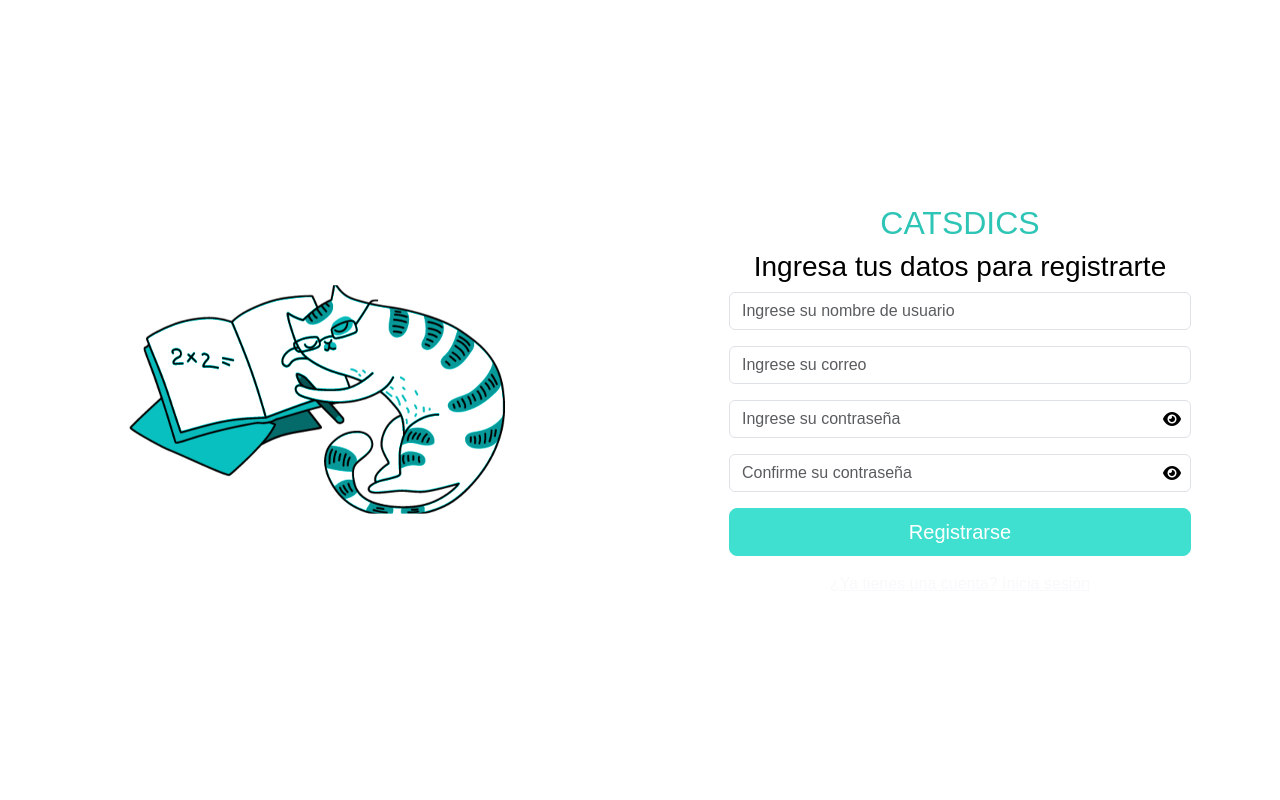
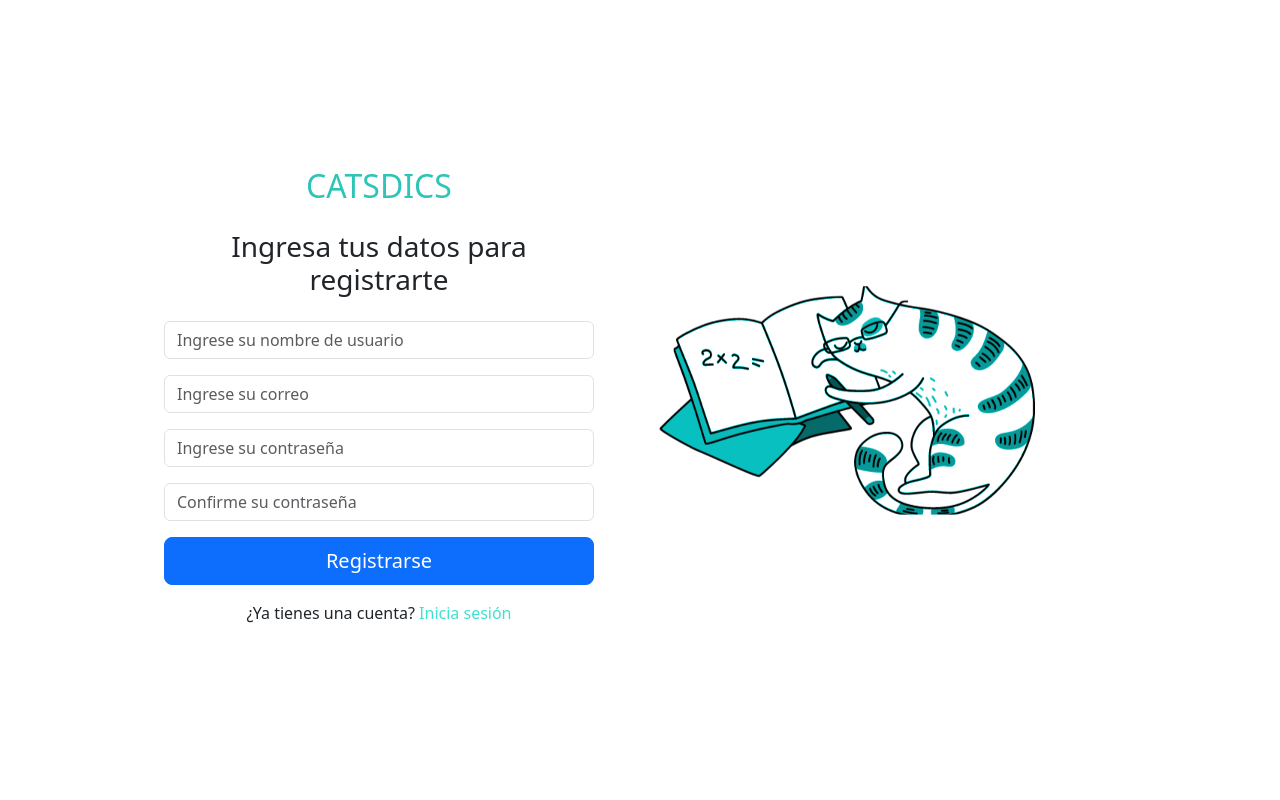
Before and after one commit to avdeloya13/Riesgo-Tecnologico, a Django app: page /register/ in a window 1280 px wide. Run offline with Django 4.2, Linux system fonts and the light colour scheme; some libraries are stand-ins or nearby versions.

Commit message:
template registro ajustado, y boton cerrar sesión funcionando

```diff
--- a/CatsDics/CatsDicsApp/CatsDicsApp/settings.py
+++ b/CatsDics/CatsDicsApp/CatsDicsApp/settings.py
@@ -120,7 +120,7 @@ USE_TZ = True
 # https://docs.djangoproject.com/en/4.2/howto/static-files/
 
 STATIC_URL = 'static/'
-STATICFILES_DIRS = [os.path.join(BASE_DIR, 'CatsDicsApp/static')]
+STATICFILES_DIRS = [os.path.join(BASE_DIR, 'CatsDics/static')]
 
 # Default primary key field type
 # https://docs.djangoproject.com/en/4.2/ref/settings/#default-auto-field
--- a/CatsDics/CatsDicsApp/templates/register.html
+++ b/CatsDics/CatsDicsApp/templates/register.html
@@ -7,14 +7,8 @@
     <meta name="viewport" content="width=device-width, initial-scale=1.0">
     <title>Registrarse</title>
     <link href="https://cdn.jsdelivr.net/npm/bootstrap@5.3.0-alpha1/dist/css/bootstrap.min.css" rel="stylesheet">
-    <link rel="stylesheet" href="{% static 'my_app/css/styles.css' %}">
-    <link href="https://cdnjs.cloudflare.com/ajax/libs/font-awesome/6.0.0-beta3/css/all.min.css" rel="stylesheet">
-
+    <link href="https://cdnjs.cloudflare.com/ajax/libs/bootstrap/5.3.2/css/bootstrap.min.css" rel="stylesheet">
     <style>
-        .password-wrapper {
-            position: relative;
-        }
-
         :root {
             --custom-turquoise: #40E0D0;
         }
@@ -29,28 +23,49 @@
             color: white;
         }
 
-        .password-wrapper .fa-eye {
-            position: absolute;
-            top: 50%;
-            right: 10px;
-            transform: translateY(-50%);
-            cursor: pointer;
+        .btn-custom:hover {
+            background-color: #3BC9BB;
+            border-color: #3BC9BB;
+            color: white;
+        }
+
+        .btn-custom-outline {
+            border: 2px solid var(--custom-turquoise);
+            color: var(--custom-turquoise);
+            background-color: transparent;
+        }
+
+        .btn-custom-outline:hover {
+            background-color: var(--custom-turquoise);
+            color: white;
+        }
+
+        /* Ajustes para acercar la imagen */
+        .form-container {
+            max-width: 450px;
+            padding-right: 20px; /* Reduce el espacio entre el formulario y la imagen */
+        }
+
+        .image-container {
+            max-width: 400px;
+            padding-left: 0; /* Elimina el padding del contenedor de la imagen */
+        }
+
+        .row-container {
+            margin: 0; /* Elimina los márgenes externos */
+            max-width: 1000px; /* Controla el ancho máximo del contenedor */
         }
     </style>
 </head>
 <body>
    <div class="container-fluid">
-       <div class="row" style="height: 100vh;">
-           <div class="col-md-6 left-side d-flex align-items-center justify-content-center">
-               <div class="text-center logo-container">
-                <img src="{% static 'my_app/images/cat_book.png' %}" alt="Software Borcelle" class="img-fluid mb-4">
-               </div>
-           </div>
-
-           <div class="col-md-6 right-side d-flex align-items-center justify-content-center">
-               <div class="w-75">
-                   <h2 class="text-center"> <span style="color: #2EC4B6;">CATSDICS</span></h2>
-                   <h3 class="text-center">Ingresa tus datos para registrarte</h3>
+       <div class="row justify-content-center align-items-center" style="height: 100vh;">
+           <div class="row row-container">
+               <!-- Formulario al lado izquierdo -->
+               <div class="col-md-6">
+                   <div class="form-container">
+                       <h2 class="text-center mb-4"> <span style="color: #2EC4B6;">CATSDICS</span></h2>
+                       <h3 class="text-center mb-4">Ingresa tus datos para registrarte</h3>
 
                        <form method="POST">
                             {% csrf_token %}
@@ -68,16 +83,23 @@
                                <input type="password" class="form-control" id="confirm-password" name="password2" placeholder="Confirme su contraseña">
                                <i class="fa-solid fa-eye" id="toggleConfirmPassword"></i>
                            </div>
-                       <button type="submit" class="btn btn-custom btn-lg w-100">Registrarse</button>
+                           <button type="submit" class="btn btn-primary btn-lg w-100">Registrarse</button>
                        </form>
-                   <div class="mt-3 text-center">
-                       <a href="/" class="text-light">¿Ya tienes una cuenta? Inicia sesión</a>
+                       <div class="text-center mt-3">
+                            <p class="mb-2">¿Ya tienes una cuenta? <a href="/" class="text-custom text-decoration-none">Inicia sesión</a></p>
+                       </div>
+                   </div>
+               </div>
+
+               <!-- Imagen al lado derecho -->
+               <div class="col-md-6 d-flex align-items-center">
+                   <div class="image-container">
+                        <img src="{% static 'my_app/images/cat_book.png' %}" class="img-fluid" alt="Cat with book">
                    </div>
                </div>
            </div>
        </div>
    </div>
-
 
    <script>
     const togglePassword = document.querySelector('#togglePassword');
@@ -98,8 +120,6 @@
     });
    </script>
 
-
-
    <script src="https://cdn.jsdelivr.net/npm/bootstrap@5.3.0-alpha1/dist/js/bootstrap.bundle.min.js"></script>
 </body>
 </html>
```
Also changed, not shown: CatsDics/CatsDicsApp/templates/productos.html (+6 -6 lines), CatsDics/CatsDicsApp/CatsDics/static/my_app/css/stylefor.css (renamed from CatsDics/CatsDicsApp/CatsDics/my_app/css/stylefor.css), CatsDics/CatsDicsApp/CatsDics/static/my_app/css/stylegra.css (renamed from CatsDics/CatsDicsApp/CatsDics/my_app/css/stylegra.css), CatsDics/CatsDicsApp/CatsDics/static/my_app/css/stylehab.css (renamed from CatsDics/CatsDicsApp/CatsDics/my_app/css/stylehab.css), CatsDics/CatsDicsApp/CatsDics/static/my_app/css/styles.css (renamed from CatsDics/CatsDicsApp/CatsDics/my_app/css/styles.css), CatsDics/CatsDicsApp/CatsDics/static/my_app/css/styless.css (renamed from CatsDics/CatsDicsApp/CatsDics/my_app/css/styless.css), CatsDics/CatsDicsApp/CatsDics/static/my_app/images/cat_book.png (renamed from CatsDics/CatsDicsApp/CatsDics/my_app/images/cat_book.png), CatsDics/CatsDicsApp/CatsDics/static/my_app/images/ts.jpg (renamed from CatsDics/CatsDicsApp/CatsDics/my_app/images/ts.jpg), CatsDics/CatsDicsApp/CatsDicsApp/urls.py (line endings or trailing spaces), CatsDics/CatsDicsApp/db.sqlite3. Lines whose indentation alone changed are shown as unchanged.
